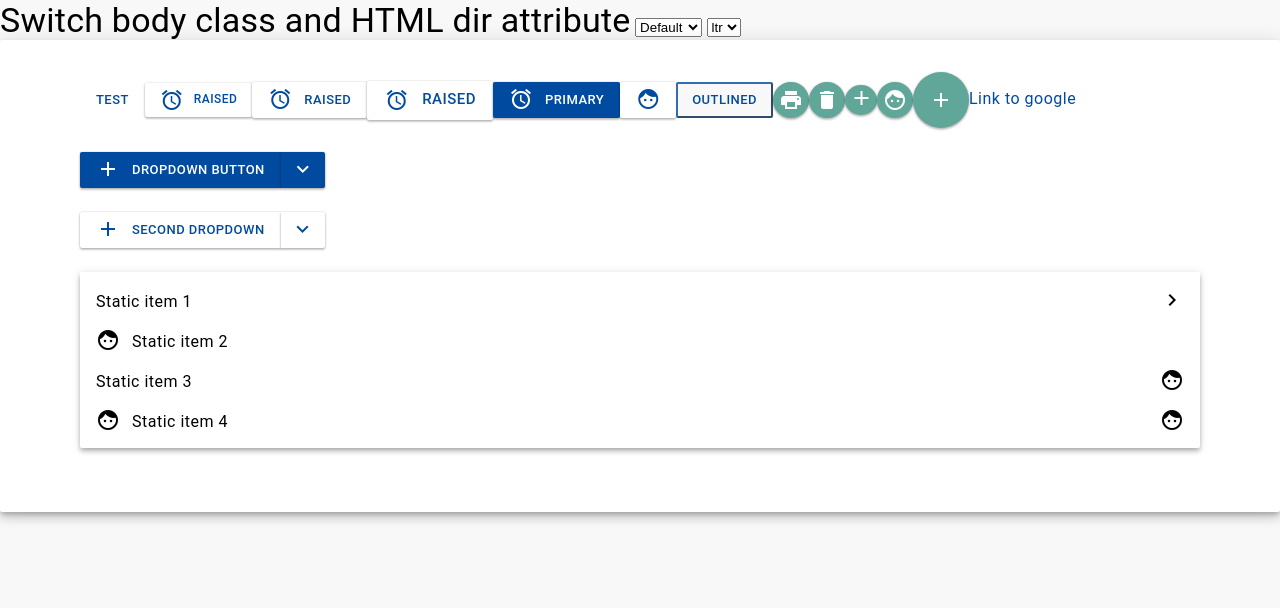
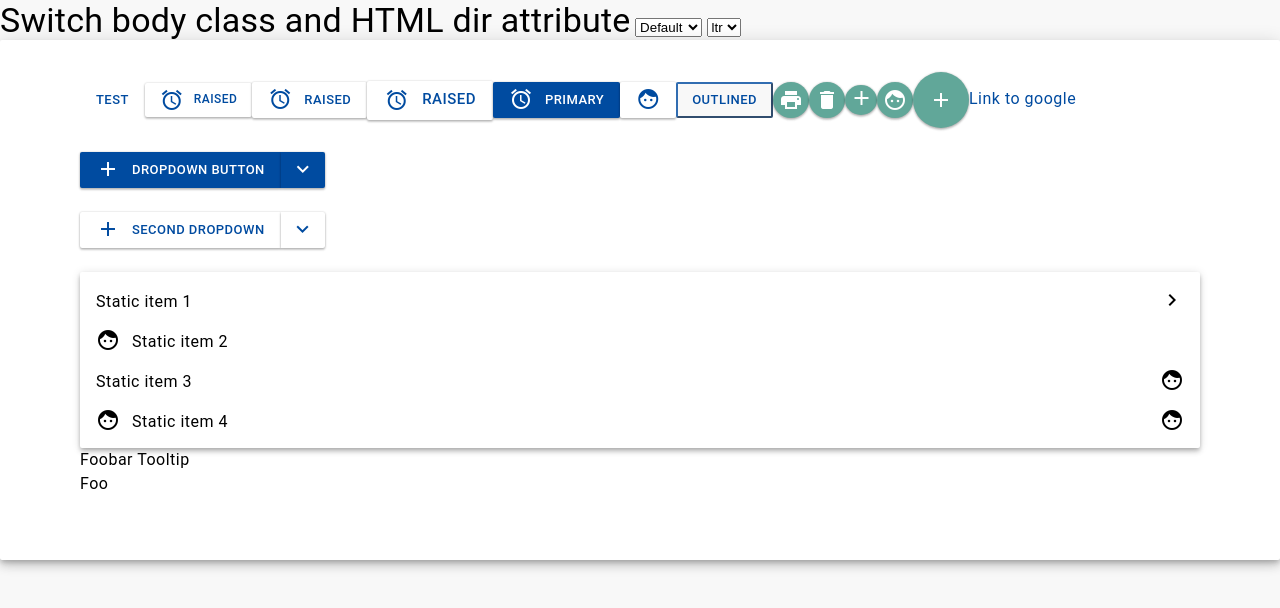
Before and after one commit to dhis2/ui-core, a React app: page / in a window 1280 px wide. Shown: the top 608 px of the page. Built offline with nearby package versions, Linux system fonts and the light colour scheme; a small style sheet from the web is missing.

Commit message:
Use transparent A element to spread data props to DOM element for tooltip

```diff
--- a/src/App.js
+++ b/src/App.js
@@ -91,17 +91,23 @@ class App extends Component {
                 <RaisedButton size="large">
                     <Icon name="alarm" />Raised
                 </RaisedButton>
-                <PrimaryButton tooltip="There is an alarm and I want ot make this text even longer">
-                    <Icon name="alarm" />
-                    Primary
-                </PrimaryButton>
+                <Tooltip text="There is an alarm and I want ot make this text even longer">
+                    <PrimaryButton>
+                        <Icon name="alarm" />
+                        Primary
+                    </PrimaryButton>
+                </Tooltip>
                 <RaisedButton>
                     <Icon name="face" />
                 </RaisedButton>
                 <OutlinedButton>Outlined</OutlinedButton>
-                <CircleButton tooltip="Test printer here" onClick={clickTest}>
-                    <Icon name="printer" />
-                </CircleButton>
+
+                <Tooltip text="Test printer here">
+                    <CircleButton onClick={clickTest}>
+                        <Icon name="printer" />
+                    </CircleButton>
+                </Tooltip>
+
                 {/* IF YOU WANT MORE PROPS ON YOUR TOOLTIP JUST WRAP THE BUTTON */}
                 <Tooltip
                     text="I am wrapping the button explicitely"
@@ -169,6 +175,12 @@ class App extends Component {
                         <Icon name="face" />Static item 4<Icon name="face" />
                     </MenuItem>
                 </Menu>
+
+                <Tooltip text="heyooo" position="right">
+                    <div>Foobar Tooltip</div>
+                </Tooltip>
+
+                <p>Foo</p>
             </Paper>
         );
     }
--- a/src/packages/Button/Button.js
+++ b/src/packages/Button/Button.js
@@ -2,7 +2,6 @@ import React from 'react';
 import PropTypes from 'prop-types';
 import classNames from 'classnames';
 import * as VARIANTS from './variants';
-import Tooltip from '../Tooltip';
 import { wrapTextNodesInSpans } from '../../utils';
 import './button.css';
 
@@ -16,8 +15,6 @@ const Button = ({
     size,
     style,
     title,
-    tooltip,
-    tooltipProps,
     type,
     variant,
 }) => {
@@ -25,15 +22,10 @@ const Button = ({
         <button
             className={classNames('d2ui-button', className, variant, size)}
             {...{ disabled, onClick, onDoubleClick, title, type, role, style }}
-            {...tooltipProps}
         >
             {wrapTextNodesInSpans(children)}
         </button>
     );
-
-    if (tooltip) {
-        return <Tooltip text={tooltip}>{button}</Tooltip>;
-    }
 
     return button;
 };
@@ -48,8 +40,6 @@ Button.propTypes = {
     size: PropTypes.oneOf(['small', 'medium', 'large']),
     style: PropTypes.object,
     title: PropTypes.string,
-    tooltip: PropTypes.string,
-    tooltipProps: PropTypes.object,
     type: PropTypes.oneOf(['submit', 'reset', 'button']),
     variant: PropTypes.oneOf(Object.keys(VARIANTS).map(key => VARIANTS[key])),
 };
--- a/src/packages/Tooltip/Tooltip.js
+++ b/src/packages/Tooltip/Tooltip.js
@@ -7,11 +7,7 @@ import './tooltip.css';
  * If this this condition is not met it will just render the child
  * elements as provided. It will also throw a prop types error
  */
-const Tooltip = ({ text, position, multiline, children: child }) => {
-    if (React.Children.count(child) !== 1 || !text) {
-        return child;
-    }
-
+const Tooltip = ({ text, position, multiline, children }) => {
     const tooltipProps = {
         'data-d2ui-tooltip': text,
         'data-d2ui-tooltip-position': position,
@@ -21,13 +17,11 @@ const Tooltip = ({ text, position, multiline, children: child }) => {
         tooltipProps['data-d2ui-tooltip-multiline'] = true;
     }
 
-    // DOM nodes
-    if (typeof child.type === 'string') {
-        return React.cloneElement(child, { ...tooltipProps });
-    }
-
-    // React elements
-    return React.cloneElement(child, { tooltipProps });
+    return (
+        <a className="d2ui-tooltip" {...tooltipProps}>
+            {children}
+        </a>
+    )
 };
 
 Tooltip.propTypes = {
--- a/src/packages/Tooltip/tooltip.css
+++ b/src/packages/Tooltip/tooltip.css
@@ -1,3 +1,11 @@
+a.d2ui-tooltip {
+    color: #000; /* where the heck does color come from */
+    text-decoration: none;
+    &:hover, &:visited, &:active {
+        text-decoration: none;
+    }
+}
+
 [data-d2ui-tooltip] {
     position: relative;
 
```
